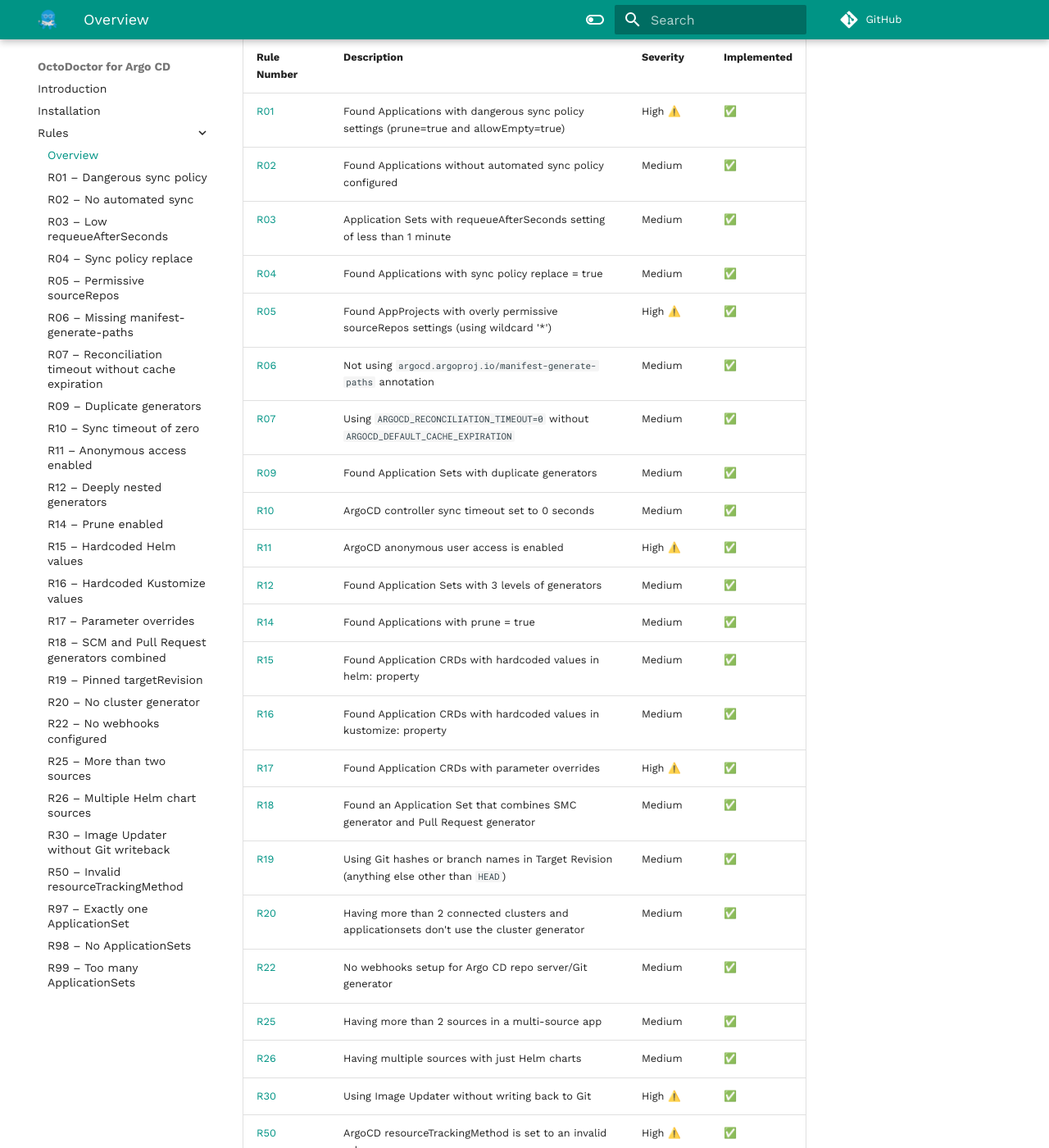
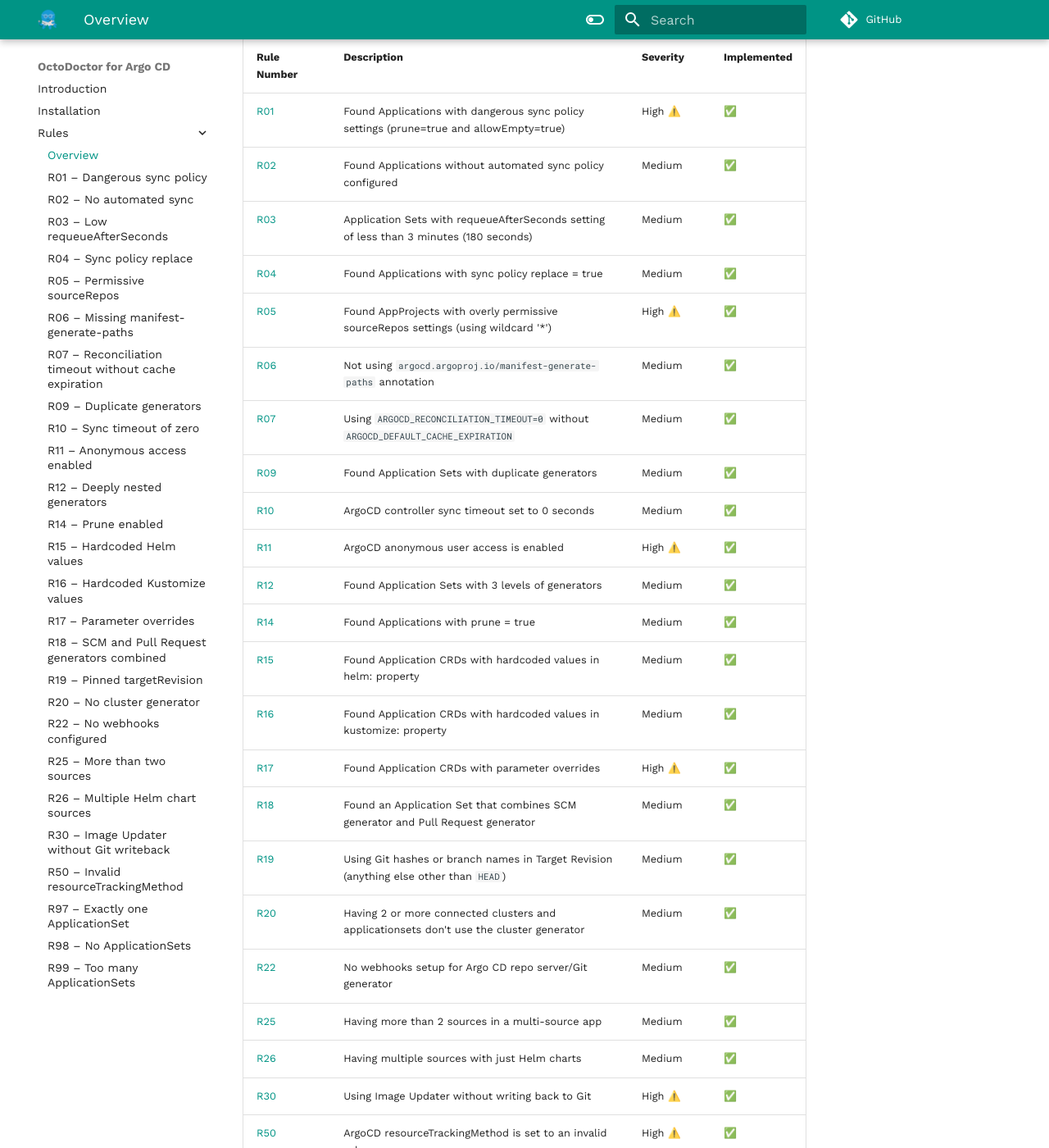
Before and after one commit to OctopusDeploy/octodoctor-argocd, an MkDocs documentation site: the page built from docs/rules/index.md, in a window 1280 px wide and 1400 px high, scrolled down 351 px. Shown: the whole window at 82% size. Built offline with MkDocs 1.6.1 and Material for MkDocs 9.7.7, drawn with Linux system fonts in a browser that asks for light colours; comment, search, counter and statistics services are not loaded.

Commit message:
docs: updated rule descriptions
Signed-off-by: Kostis Kapelonis <kostis.kapelonis@octopus.com>

```diff
--- a/docs/rules/index.md
+++ b/docs/rules/index.md
@@ -8,7 +8,7 @@
 |-------------|-------------|----------|-----------|
 | [R01](r01-dangerous-sync-policy.md) | Found Applications with dangerous sync policy settings (prune=true and allowEmpty=true) | High ⚠️ | ✅ |
 | [R02](r02-no-automated-sync.md) | Found Applications without automated sync policy configured | Medium | ✅ |
-| [R03](r03-low-requeue-after-seconds.md) | Application Sets with requeueAfterSeconds setting of less than 1 minute | Medium | ✅ |
+| [R03](r03-low-requeue-after-seconds.md) | Application Sets with requeueAfterSeconds setting of less than 3 minutes (180 seconds) | Medium | ✅ |
 | [R04](r04-sync-policy-replace.md) | Found Applications with sync policy replace = true | Medium | ✅ |
 | [R05](r05-permissive-source-repos.md) | Found AppProjects with overly permissive sourceRepos settings (using wildcard '*') | High ⚠️ | ✅ |
 | [R06](r06-missing-manifest-generate-paths.md) | Not using `argocd.argoproj.io/manifest-generate-paths` annotation | Medium | ✅ |
@@ -21,9 +21,9 @@
 | [R15](r15-hardcoded-helm-values.md) | Found Application CRDs with hardcoded values in helm: property | Medium | ✅ |
 | [R16](r16-hardcoded-kustomize-values.md) | Found Application CRDs with hardcoded values in kustomize: property | Medium | ✅ |
 | [R17](r17-parameter-overrides.md) | Found Application CRDs with parameter overrides | High ⚠️ | ✅ |
-| [R18](r18-scm-and-pull-request-generators.md) | Found an Application Set that combines SMC generator and Pull Request generator | Medium | ✅ |
+| [R18](r18-scm-and-pull-request-generators.md) | Found an Application Set that combines SCM generator and Pull Request generator | Medium | ✅ |
 | [R19](r19-pinned-target-revision.md) | Using Git hashes or branch names in Target Revision (anything else other than `HEAD`) | Medium | ✅ |
-| [R20](r20-no-cluster-generator.md) | Having more than 2 connected clusters and applicationsets don't use the cluster generator | Medium | ✅ |
+| [R20](r20-no-cluster-generator.md) | Having 2 or more connected clusters and applicationsets don't use the cluster generator | Medium | ✅ |
 | [R22](r22-no-webhooks-configured.md) | No webhooks setup for Argo CD repo server/Git generator | Medium | ✅ |
 | [R25](r25-more-than-two-sources.md) | Having more than 2 sources in a multi-source app | Medium | ✅ |
 | [R26](r26-multiple-helm-chart-sources.md) | Having multiple sources with just Helm charts | Medium | ✅ |
```
